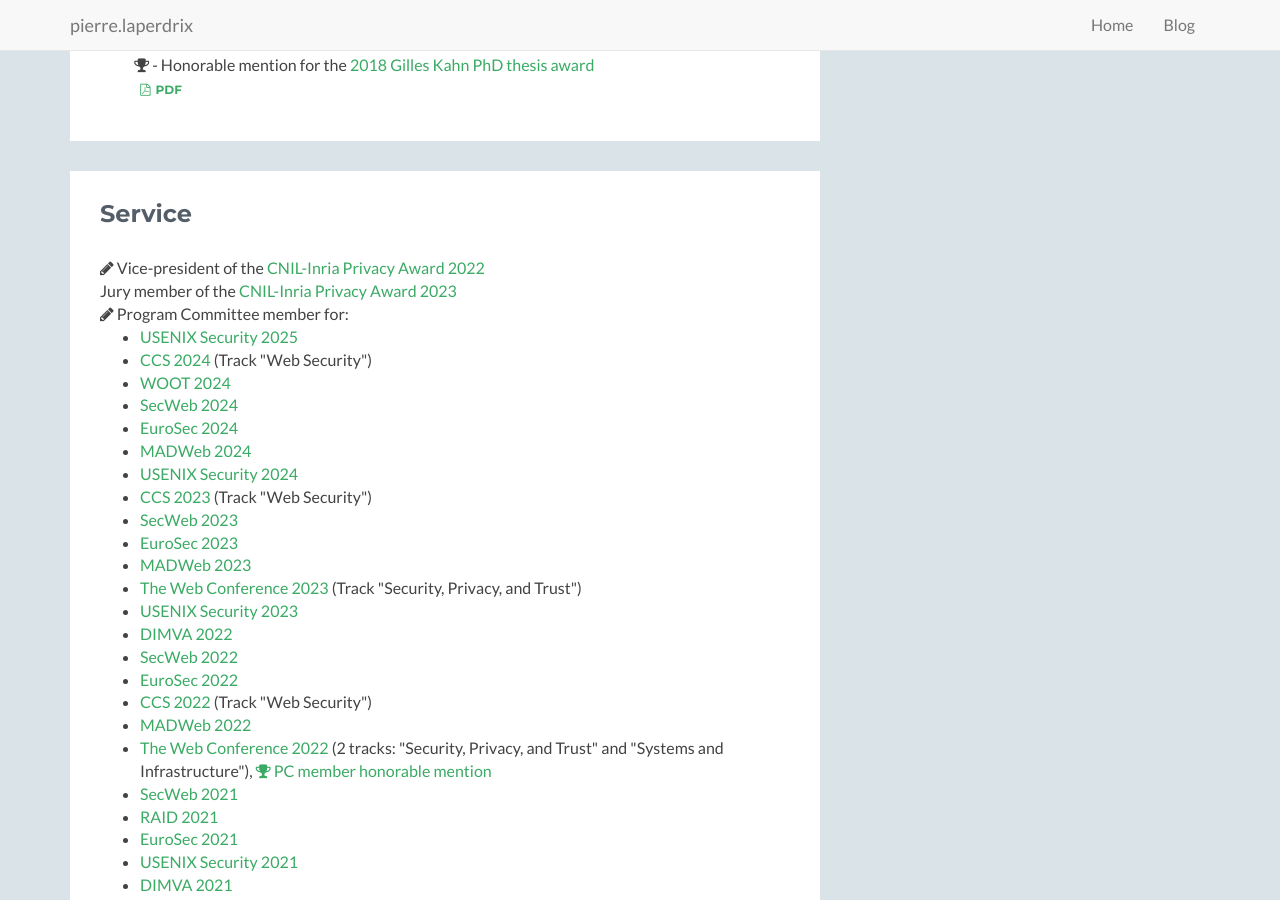
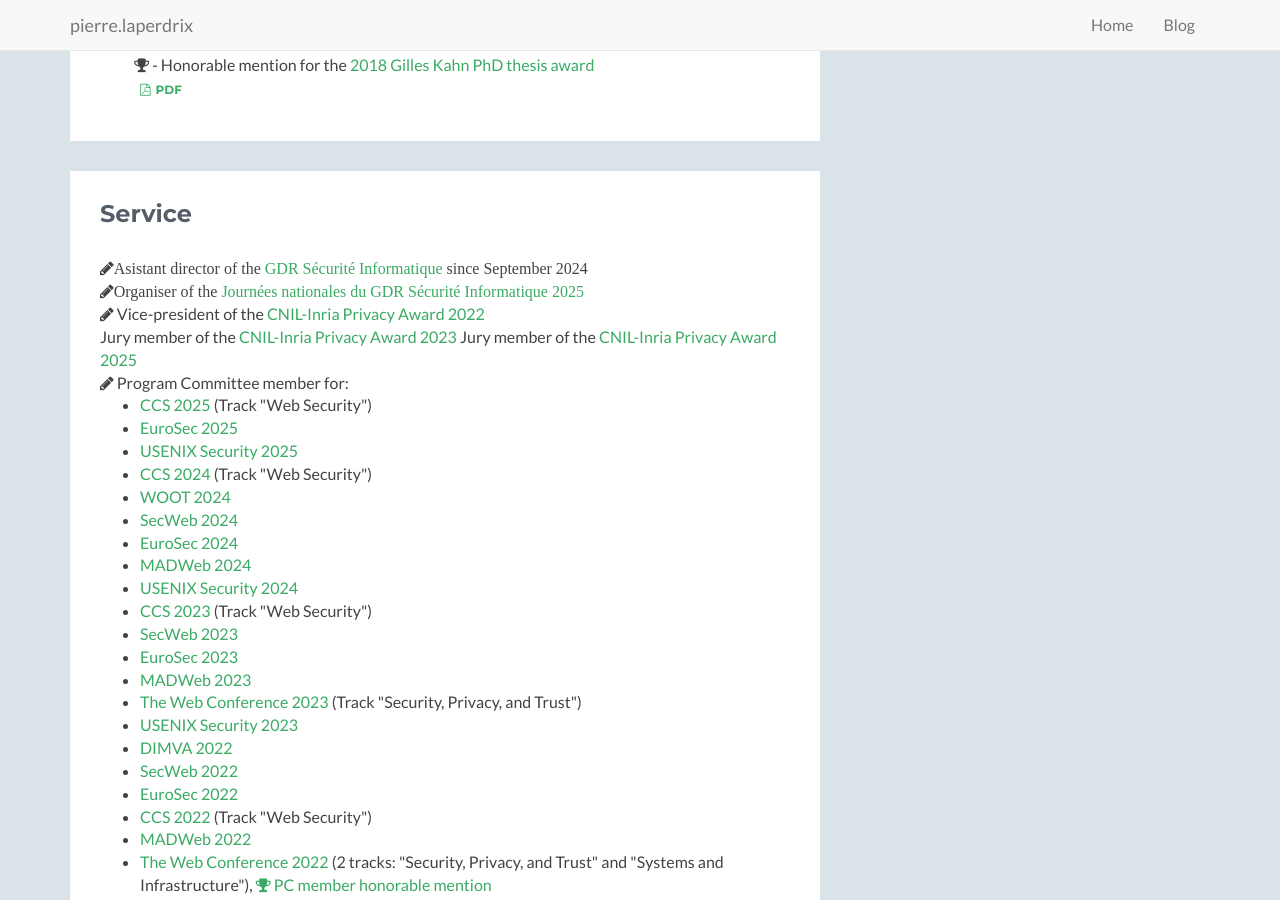
Before and after one commit to plaperdr/plaperdr.github.io, a Jekyll site: the page built from index.html, in a window 1280 px wide and 900 px high, scrolled down 5706 px. Built offline with Jekyll 4.4.1, drawn with Linux system fonts in a browser that asks for light colours.

Commit message:
Updating site

```diff
--- a/index.html
+++ b/index.html
@@ -399,12 +399,18 @@
                 <div class="section-inner">
                     <h2 class="heading">Service</h2>
                     <div class="content">
+                        <i class="fa fa-pencil">Asistant director of the <a href="https://gdr-securite.irisa.fr/en/gdr-securite-informatique-en/" target="_blank">GDR Sécurité Informatique</a> since September 2024</i>
+                        <br>
+                        <i class="fa fa-pencil">Organiser of the <a href="https://gdr-secu-jn2025.sciencesconf.org/" target="_blank">Journées nationales du GDR Sécurité Informatique 2025</a></i>
+                        <br>
                         <i class="fa fa-pencil"></i> Vice-president of the <a href="https://www.cnil.fr/en/launch-7th-edition-cnil-inria-privacy-award" target="_blank">CNIL-Inria Privacy Award 2022</a>
                         <br>
                         Jury member of the <a href="https://www.cnil.fr/en/launch-8th-edition-cnil-inria-privacy-award" target="_blank">CNIL-Inria Privacy Award 2023</a>
+                        Jury member of the <a href="https://www.cnil.fr/en/launch-9th-edition-cnil-inria-privacy-awardw" target="_blank">CNIL-Inria Privacy Award 2025</a>
                         <br>
                         <i class="fa fa-pencil"></i> Program Committee member for:
-                        <ul>
+                        <ul><li><a href="https://www.sigsac.org/ccs/CCS2025/" target="_blank">CCS 2025</a> (Track "Web Security")</li>
+                            <li><a href="https://eurosec-workshop.github.io/" target="_blank">EuroSec 2025</a></li>
                             <li><a href="https://www.usenix.org/conference/usenixsecurity25" target="_blank">USENIX Security 2025</a></li>
                             <li><a href="https://www.sigsac.org/ccs/CCS2024/" target="_blank">CCS 2024</a> (Track "Web Security")</li>
                             <li><a href="https://www.usenix.org/conference/woot24/call-for-papers" target="_blank">WOOT 2024</a></li>
```
